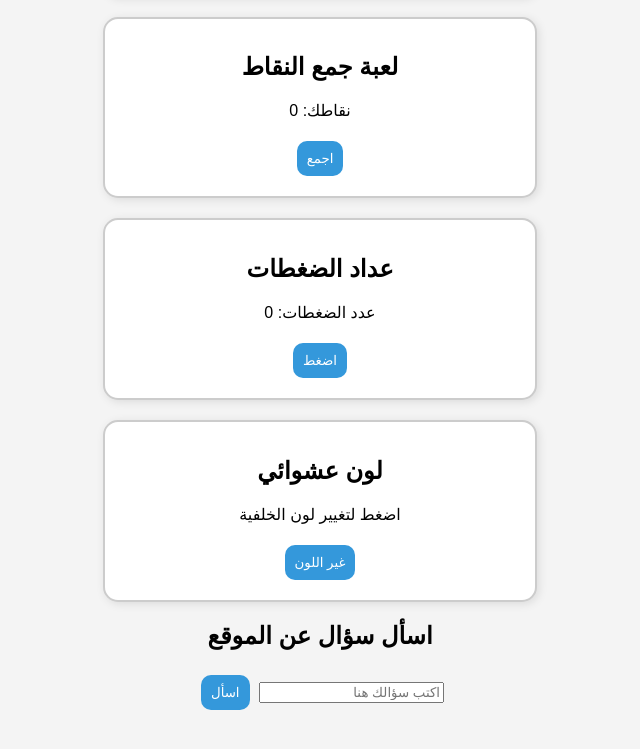
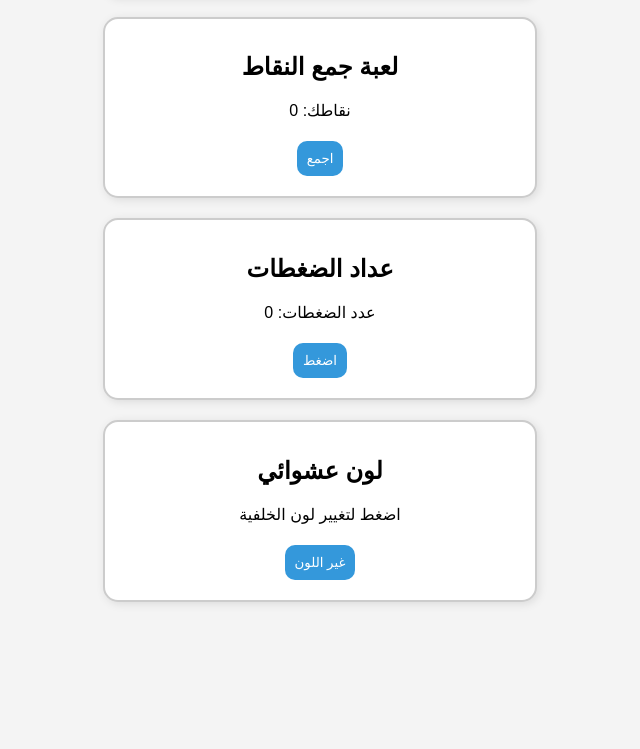
Before and after one commit to karas123-ai/my-games, a plain HTML site: page card-game/index.html in a window 1280 px wide. Shown: the part 703-1452 px from the top of the page, without its empty margins (320-960 px from the left). After the commit the page ends 1353 px from the top, so only its background shows below. Drawn offline with Linux system fonts and the light colour scheme.

Commit message:
Update index.html

```diff
--- a/card-game/index.html
+++ b/card-game/index.html
@@ -158,23 +158,7 @@
       const colors = ["#ff4444", "#44ff44", "#4444ff", "#ffff44", "#ff44ff"];
       document.body.style.backgroundColor = colors[Math.floor(Math.random() * colors.length)];
     }
-  </script>
-  <h2>اسأل سؤال عن الموقع</h2>
-<input type="text" id="question" placeholder="اكتب سؤالك هنا">
-<button onclick="answer()">اسأل</button>
-<p id="response"></p>
 
-<script>
-  function answer() {
-    var q = document.getElementById("question").value.toLowerCase();
-    var response = document.getElementById("response");
-
-    if (q.includes("مين") && (q.includes("صاحب") || q.includes("عمل") || q.includes("اللي عمل"))) {
-      response.innerText = "صاحب الموقع هو المبرمج Karas Ezzat";
-    } else {
-      response.innerText = "معرفش إجابة السؤال ده.";
-    }
-  }
 </script>
 </body>
 </html>
```
